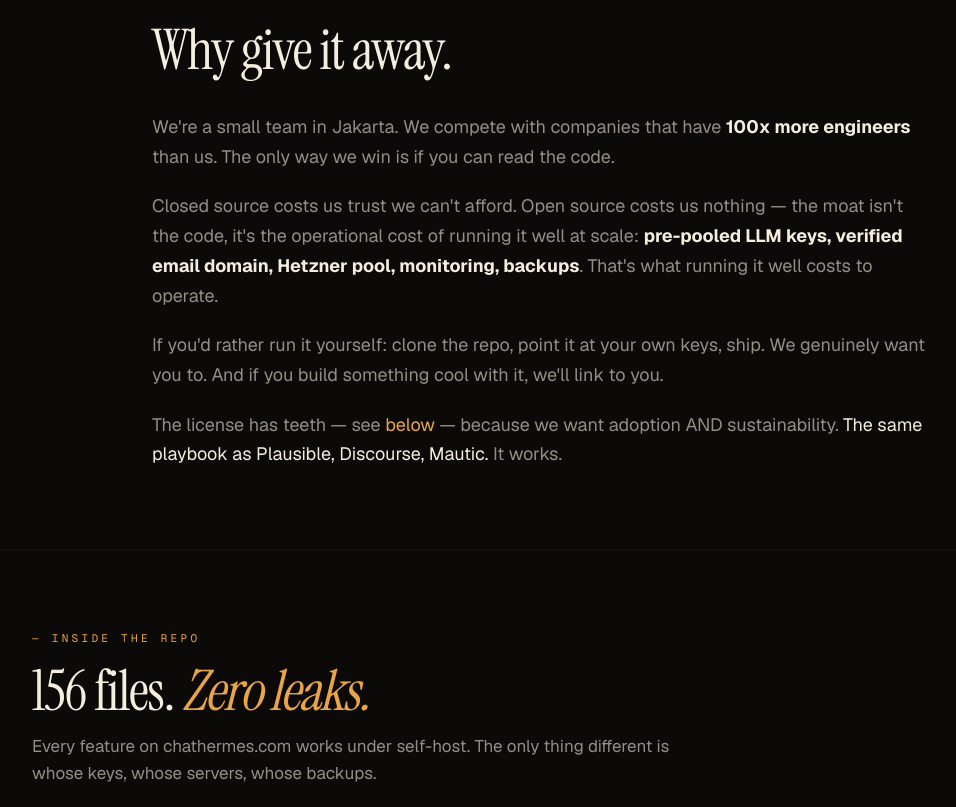
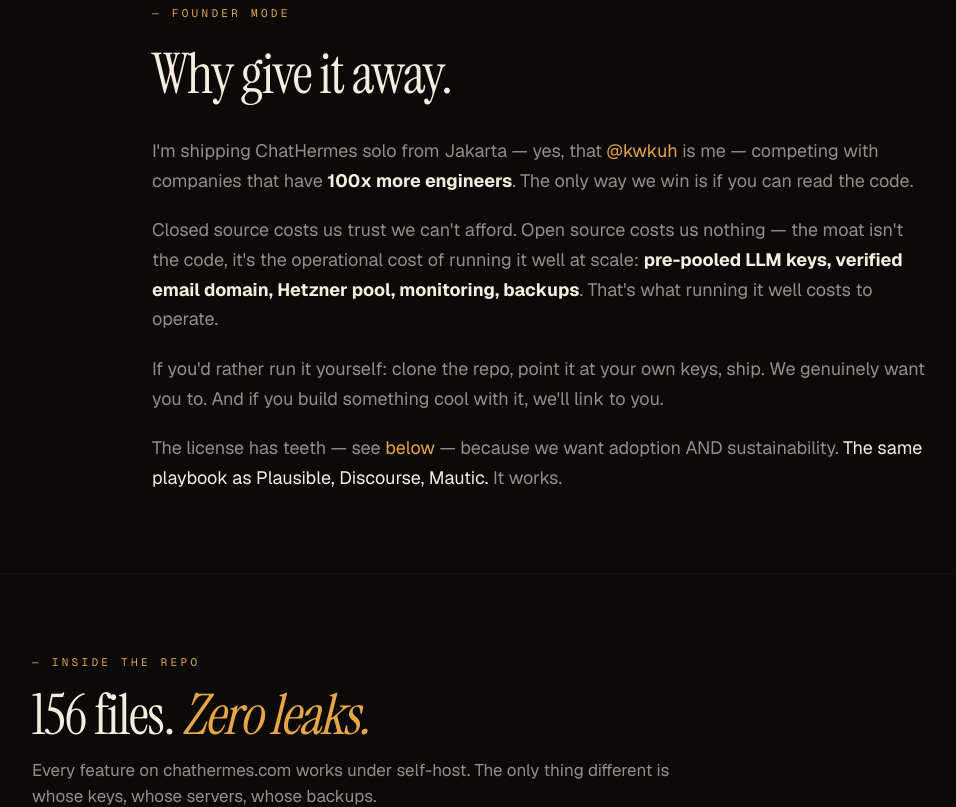
Before and after one commit to kwkuh/chathermes, a Next.js app in the folder web/: page /opensource in a window 1280 px wide. Shown: the part 820-1627 px from the top of the page, without its empty margins (98-1054 px from the left). Built offline with nearby package versions, Linux system fonts and the light colour scheme.

Commit message:
Add founder credit (@kwkuh) across landing, /opensource, /docs, /introducing, README, NOTICE

```diff
--- a/web/src/app/docs/page.tsx
+++ b/web/src/app/docs/page.tsx
@@ -437,7 +437,7 @@
           </Section>
 
           <div className="mt-16 pt-8 border-t border-ink-line/40 flex items-center justify-between text-paper-faint text-[12.5px] font-[family-name:var(--font-mono)]">
-            <span>ChatHermes Docs · v1.0</span>
+            <span>ChatHermes Docs · v1.0 · by <a href="https://x.com/kwkuh" target="_blank" rel="noopener" className="text-paper-dim hover:text-amber transition">@kwkuh</a></span>
             <a href="https://github.com/chathermes/chathermes" target="_blank" rel="noopener" className="hover:text-amber inline-flex items-center gap-1">
               Edit on GitHub <ArrowUpRight size={11} />
             </a>
--- a/web/src/app/introducing/page.tsx
+++ b/web/src/app/introducing/page.tsx
@@ -1329,6 +1329,7 @@
         <motion.div initial={{ opacity: 0 }} animate={{ opacity: progress > 0.15 ? 1 : 0 }} transition={{ duration: 0.8 }} className="font-[family-name:var(--font-mono)] text-[10.5px] uppercase tracking-[0.4em] text-amber mb-4">Hermes Agent × Kimi K2 — A Coworker</motion.div>
         <motion.h1 initial={{ opacity: 0, scale: 0.96 }} animate={{ opacity: progress > 0.25 ? 1 : 0, scale: progress > 0.25 ? 1 : 0.96 }} transition={{ duration: 1, ease: [0.16, 1, 0.3, 1] }} className="font-[family-name:var(--font-display)] text-[clamp(44px,8vw,110px)] leading-[0.95] tracking-[-0.03em] text-white" style={{ textShadow: "0 0 50px rgba(232,165,71,0.3)" }}>Ready when <em className="text-amber italic">you are.</em></motion.h1>
         {progress > 0.85 && <motion.div initial={{ opacity: 0 }} animate={{ opacity: 1 }} transition={{ duration: 0.6 }} className="font-[family-name:var(--font-mono)] text-[10px] uppercase tracking-[0.4em] text-white/30 mt-12">⊹ a chathermes studios production ⊹</motion.div>}
+        {progress > 0.92 && <motion.div initial={{ opacity: 0 }} animate={{ opacity: 1 }} transition={{ duration: 0.5 }} className="font-[family-name:var(--font-mono)] text-[9.5px] tracking-[0.18em] text-white/40 mt-3">written, designed, and shipped by <a href="https://x.com/kwkuh" target="_blank" rel="noopener" className="text-amber hover:text-amber-soft" onClick={(e) => e.stopPropagation()}>@kwkuh</a></motion.div>}
       </motion.div>
       <Vignette />
     </div>
--- a/web/src/app/opensource/page.tsx
+++ b/web/src/app/opensource/page.tsx
@@ -27,7 +27,8 @@
 
       {/* HERO */}
       <section className="px-6 sm:px-10 pt-16 sm:pt-24 pb-16 max-w-[1100px] mx-auto">
-        <div className="font-[family-name:var(--font-mono)] text-[10.5px] uppercase tracking-[0.3em] text-amber mb-6">— ChatHermes × Kimi K2 · Open Source v1.0.0</div>
+        <div className="font-[family-name:var(--font-mono)] text-[10.5px] uppercase tracking-[0.3em] text-amber mb-2">— ChatHermes × Kimi K2 · Open Source v1.0.0</div>
+        <div className="font-[family-name:var(--font-mono)] text-[10.5px] tracking-[0.18em] text-paper-faint mb-6">by <a href="https://x.com/kwkuh" target="_blank" rel="noopener" className="text-amber hover:text-amber-soft transition">@kwkuh</a></div>
         <h1 className="font-[family-name:var(--font-display)] text-[clamp(48px,8vw,108px)] leading-[0.95] tracking-[-0.03em] mb-8">
           We built it<br /><em className="text-amber italic">in the open.</em>
         </h1>
@@ -61,7 +62,7 @@
         </h2>
         <div className="space-y-5 text-paper-dim text-[16.5px] sm:text-[18px] leading-[1.65]">
           <p>
-            We're a small team in Jakarta. We compete with companies that have <strong className="text-paper">100x more engineers</strong> than us.
+            I'm shipping ChatHermes solo from Jakarta — yes, that <a href="https://x.com/kwkuh" target="_blank" rel="noopener" className="text-amber hover:text-amber-soft transition">@kwkuh</a> is me — competing with companies that have <strong className="text-paper">100x more engineers</strong>.
             The only way we win is if you can read the code.
           </p>
           <p>
@@ -398,7 +399,7 @@
           </div>
           <div className="flex items-center gap-1.5 text-paper-faint text-[12.5px]">
             <Heart size={11} className="text-amber" />
-            <span>Made in Jakarta. Built on <a href="https://github.com/NousResearch/hermes-agent" target="_blank" rel="noopener" className="text-paper-dim hover:text-amber">Hermes Agent</a> by Nous Research × <a href="https://moonshot.ai" target="_blank" rel="noopener" className="text-paper-dim hover:text-amber">Kimi K2</a> by Moonshot AI.</span>
+            <span>By <a href="https://x.com/kwkuh" target="_blank" rel="noopener" className="text-paper-dim hover:text-amber transition">@kwkuh</a> · Jakarta · Built on <a href="https://github.com/NousResearch/hermes-agent" target="_blank" rel="noopener" className="text-paper-dim hover:text-amber">Hermes Agent</a> × <a href="https://moonshot.ai" target="_blank" rel="noopener" className="text-paper-dim hover:text-amber">Kimi K2</a>.</span>
           </div>
         </div>
       </footer>
--- a/web/src/app/page.tsx
+++ b/web/src/app/page.tsx
@@ -179,7 +179,7 @@
         <div className="mx-auto max-w-[1140px] px-7 flex justify-between flex-wrap gap-4 items-center">
           <div className="flex items-center gap-2.5">
             <Image src="/illustrations/mascot-head.png" alt="" width={28} height={28} className="w-7 h-7 halo-amber" />
-            <span>© 2026 ChatHermes</span>
+            <span>© 2026 ChatHermes · by <a href="https://x.com/kwkuh" target="_blank" rel="noopener" className="text-paper-dim hover:text-amber transition">@kwkuh</a></span>
           </div>
           <div className="font-[family-name:var(--font-mono)] text-[11px] uppercase tracking-[0.12em]">
             built on{" "}
```
Also changed, not shown: 2 other files (tests, documents, lock files or other folders).
